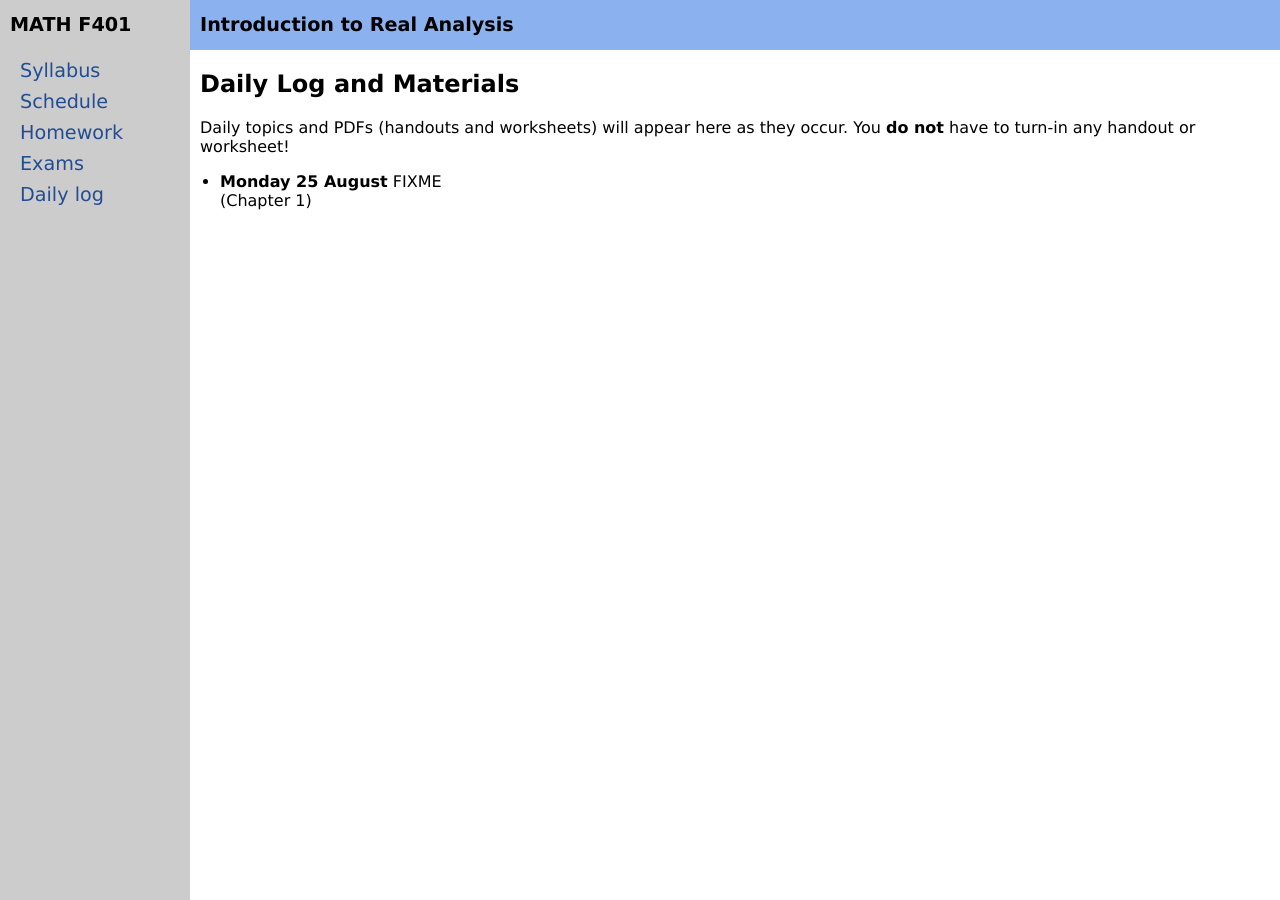
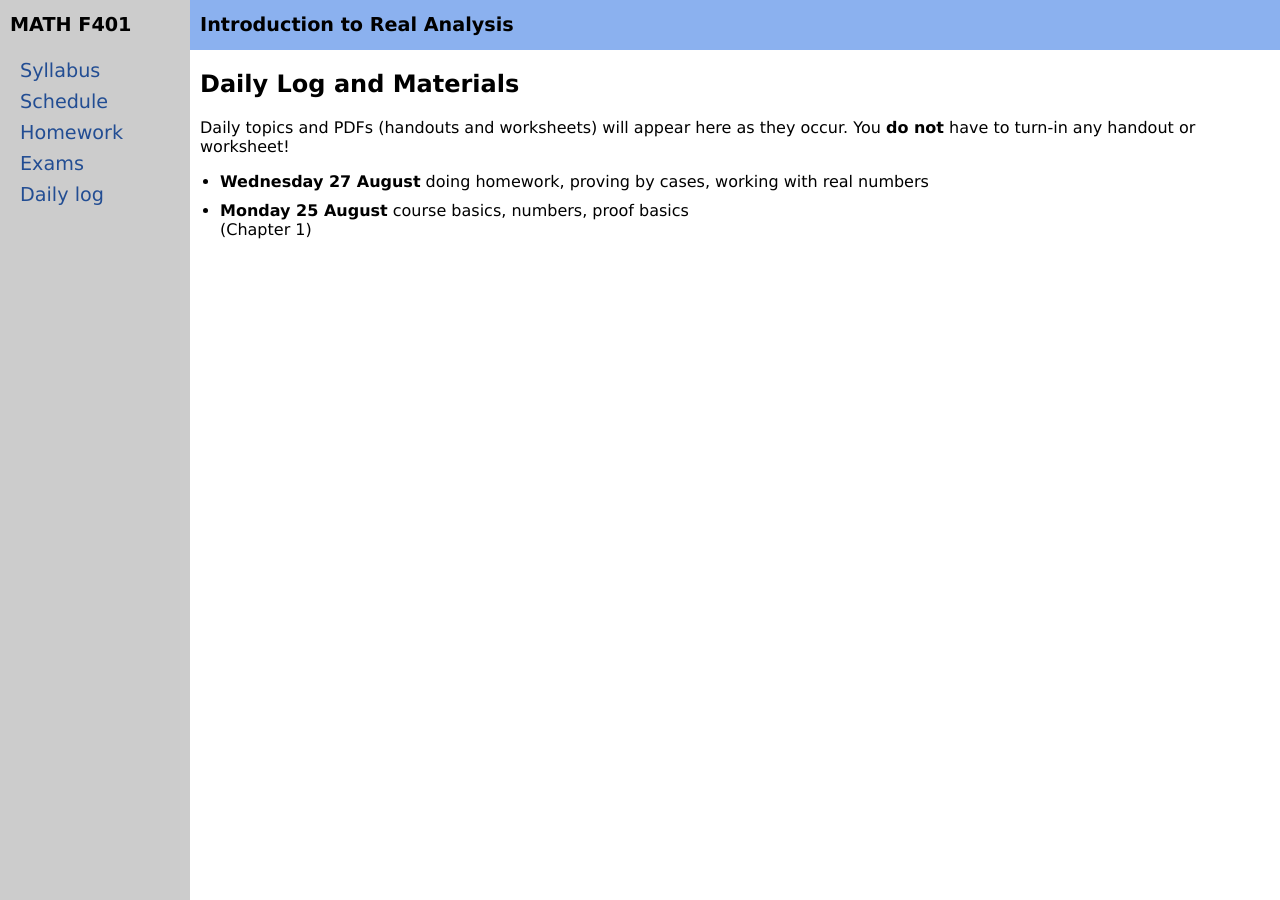
Before and after one commit to bueler/real, a Jekyll site: the page built from daily.md, in a window 1280 px wide. Built offline with Jekyll 4.4.1, drawn with Linux system fonts in a browser that asks for light colours.

Commit message:
vague daily intent

```diff
--- a/_data/daily.yml
+++ b/_data/daily.yml
@@ -1,8 +1,10 @@
 semester: Fall 2025
 home: assets/
 daily:
+- name: Wednesday 27 August
+  description: doing homework, proving by cases, working with real numbers
 - name: Monday 25 August
-  description: FIXME
+  description: course basics, numbers, proof basics
   chapter: 1
   #more: x
   #chapter: x
```
